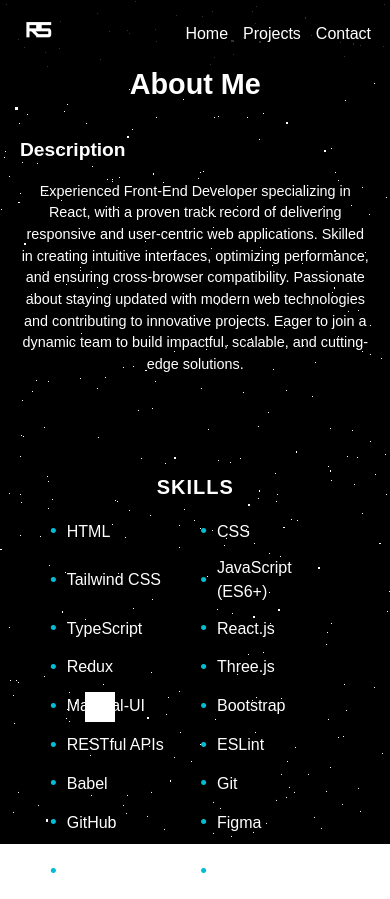
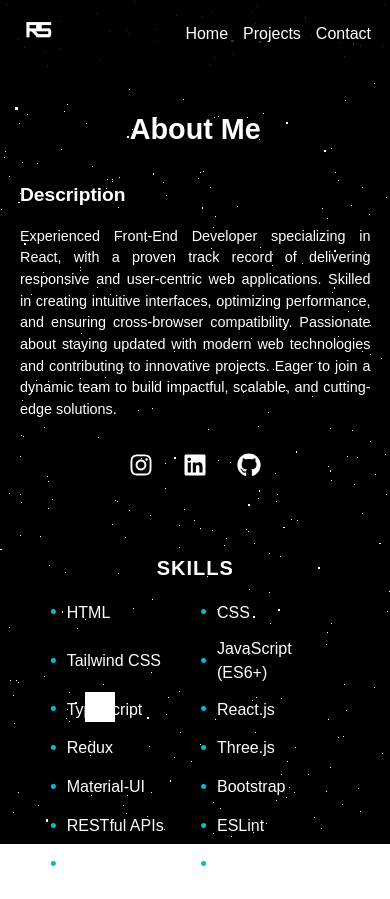
Before and after one commit to shyam722000/ItsmeShyam, a React (Vite) app: page /about in a window 390 px wide. Built offline with nearby package versions, Linux system fonts and the light colour scheme; a web font is replaced by a local one.

Commit message:
icons added

```diff
--- a/src/components/About.css
+++ b/src/components/About.css
@@ -2,6 +2,7 @@
     /* position: relative; */
     width: 100%;
     height: 100vh;
+    margin-top: 20px;
     overflow: hidden;
   }
 
@@ -62,6 +63,7 @@
   .Pro-description p {
     font-size: 1rem;
     line-height: 1.5;
+    text-align: left;
   }
 
   .Pro-right {
@@ -149,6 +151,17 @@
     margin-right: 10px;
     color: #00bcd4; /* Use a highlight color for the dot */
   }
+  .social-icon {
+    font-size: 1.5rem; /* Icon size */
+    margin: 0 10px; /* Spacing between icons */
+    color: rgb(211, 72, 72); /* Default icon color */
+    transition: color 0.3s ease; /* Smooth hover effect */
+  }
+
+  .social-icon:hover {
+    color: #007bff; /* Change to blue on hover */
+  }
+
 
 
 
@@ -161,11 +174,13 @@
     width: 95%;
     height: 100%;
     overflow-y: scroll;
-    margin-bottom: 40px;
+    margin-bottom: 50px;
+    padding-top: 30px;
   }
   .Pro-left {
 
     text-align: left;
+    margin-top:30px;
   }
   .Pro-right {
     flex: 1;
@@ -189,6 +204,7 @@
   .Pro-description p {
     font-size: 0.9rem;
     text-align: center;
+    text-align: justify;
   }
 
   .Pro-right {
--- a/src/components/About.jsx
+++ b/src/components/About.jsx
@@ -4,6 +4,7 @@ import "./About.css";
 import nethra from "../about.png";
 import logo from "../loho.png";
 import { Link } from "react-router-dom";
+import { FaTwitter, FaInstagram, FaLinkedin, FaGithub } from "react-icons/fa";
 
 const AboutSection = () => {
   const projects = [
@@ -66,6 +67,33 @@ const AboutSection = () => {
               <h2>Description</h2>
               <p>{currentProject.description}</p>
             </div>
+            <div className="social-media-icons">
+
+                      <a
+                        href="https://www.instagram.com/rithul_007"
+                        target="_blank"
+                        rel="noopener noreferrer"
+                        className="social-icon"
+                      >
+                        <FaInstagram />
+                      </a>
+                      <a
+                        href="https://www.linkedin.com/in/shyamrithul-thelokki"
+                        target="_blank"
+                        rel="noopener noreferrer"
+                        className="social-icon"
+                      >
+                        <FaLinkedin />
+                      </a>
+                      <a
+                        href="https://github.com/shyam722000/ItsmeShyam"
+                        target="_blank"
+                        rel="noopener noreferrer"
+                        className="social-icon"
+                      >
+                        <FaGithub />
+                      </a>
+                    </div>
           </div>
         </div>
         <div className="Pro-right">
--- a/src/components/Contact.jsx
+++ b/src/components/Contact.jsx
@@ -51,14 +51,13 @@ const ContactPage = () => {
 
   return (
     <div className="Cus-container">
-        <div className="Pro_">
-              <div className="Pro_-logo">
+        <div className="project_header">
+        <div className="project_logo">
           <img src={logo} alt="Company Logo" />
         </div>
-              <nav className="Pro_-nav-links">
-                <a href="/">Home</a>
+        <nav className="project_nav-links">
+          <Link to="/">Home</Link>
           <Link to="/about">About</Link>
-
           <Link to="/projects">Projects</Link>
         </nav>
       </div>
--- a/src/components/HeroSection.jsx
+++ b/src/components/HeroSection.jsx
@@ -2,7 +2,7 @@ import React, { useRef } from "react";
 import SpaceBackground from "./ThreeCanvas";
 import "./HeroSection.css";
 import logo from "../loho.png";
-import { FaTwitter, FaInstagram, FaLinkedin } from "react-icons/fa";
+import { FaTwitter, FaInstagram, FaLinkedin, FaGithub } from "react-icons/fa";
 import uparrow from "../uparrow.png";
 
 const HeroSection = () => {
@@ -23,18 +23,25 @@ const HeroSection = () => {
         <div className="social-media-icons">
 
           <a
-            href="https://instagram.com"
+            href="https://www.instagram.com/rithul_007"
             target="_blank"
             rel="noopener noreferrer"
           >
             <FaInstagram />
           </a>
           <a
-            href="https://www.linkedin.com/in/shyamrithul-thelokki/"
+            href="https://www.linkedin.com/in/shyamrithul-thelokki"
             target="_blank"
             rel="noopener noreferrer"
           >
             <FaLinkedin />
+          </a>
+          <a
+            href="https://github.com/shyam722000/ItsmeShyam"
+            target="_blank"
+            rel="noopener noreferrer"
+          >
+            <FaGithub />
           </a>
         </div>
       </div>
--- a/src/components/Projectpage.css
+++ b/src/components/Projectpage.css
@@ -173,6 +173,9 @@ body {
   .project_header{
     width: 90%;
   }
+  .project_scrollable-content{
+    margin-bottom: 50px;
+  }
 
   .project_card {
     padding: 10px;
```
Lines whose indentation alone changed are shown as unchanged.
